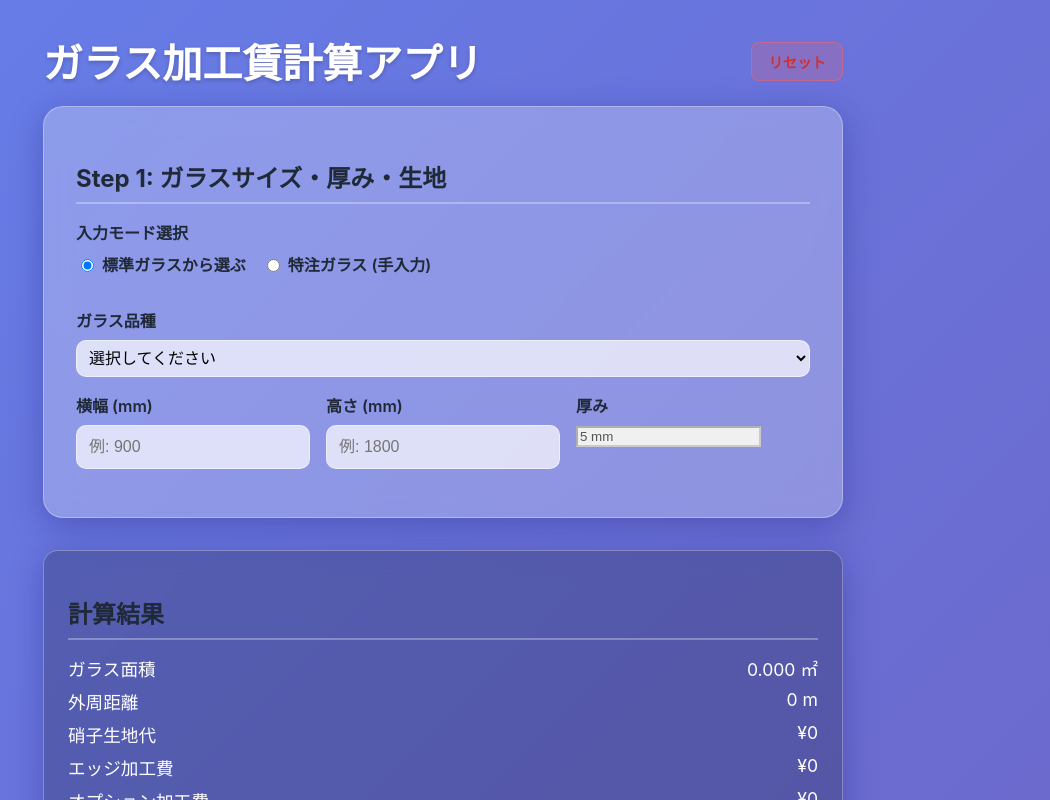
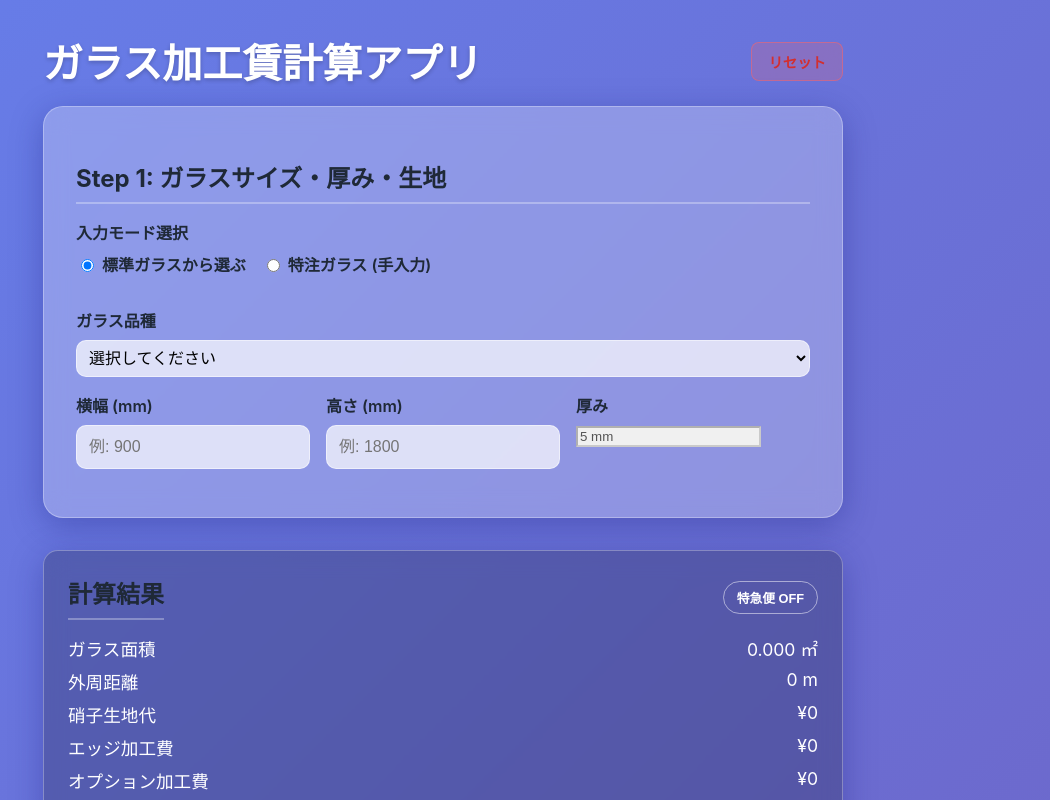
Before and after one commit to tamachan08/glass-cal, a React (Vite) app: page / in a window 1280 px wide. Shown: the top 800 px of the page, without its empty margins (197-1247 px from the left). Built offline with nearby package versions, Linux system fonts and the light colour scheme.

Commit message:
feat: Implement Express Delivery (Tokkyubin) option (1.2x Edge Fee)

```diff
--- a/src/App.tsx
+++ b/src/App.tsx
@@ -47,6 +47,9 @@ function App() {
     }
   });
 
+  // Express Delivery State
+  const [isExpress, setIsExpress] = useState<boolean>(false);
+
   const handleReset = () => {
     if (!window.confirm('入力内容を全てリセットしますか？')) return;
 
@@ -73,6 +76,7 @@ function App() {
         square_hole: Array(4).fill({ totalLength: 0, count: 0 })
       }
     });
+    setIsExpress(false);
   };
 
   const handleModeChange = (newMode: GlassMode) => {
@@ -103,8 +107,8 @@ function App() {
   };
 
   const result = useMemo(() => {
-    return calculateTotal(dimensions, edge, shape, options, unitPrice);
-  }, [dimensions, edge, shape, options, unitPrice]);
+    return calculateTotal(dimensions, edge, shape, options, unitPrice, isExpress);
+  }, [dimensions, edge, shape, options, unitPrice, isExpress]);
 
   return (
     <div className="app-container">
@@ -143,7 +147,12 @@ function App() {
         onUnitPriceChange={setUnitPrice}
       />
 
-      <ResultCard result={result} />
+      {/* Result Card with Express Option */}
+      <ResultCard
+        result={result}
+        isExpress={isExpress}
+        onExpressChange={setIsExpress}
+      />
 
       <ShapeSelector
         shape={shape}
--- a/src/components/ResultCard.tsx
+++ b/src/components/ResultCard.tsx
@@ -3,12 +3,37 @@ import type { CalculationResult } from '../types';
 
 interface ResultCardProps {
     result: CalculationResult;
+    isExpress?: boolean;
+    onExpressChange?: (val: boolean) => void;
 }
 
-export const ResultCard: React.FC<ResultCardProps> = ({ result }) => {
+export const ResultCard: React.FC<ResultCardProps> = ({ result, isExpress = false, onExpressChange }) => {
     return (
         <div className="glass-card result-box">
-            <h2>計算結果</h2>
+            <div style={{ display: 'flex', justifyContent: 'space-between', alignItems: 'center', marginBottom: '1rem' }}>
+                <h2 style={{ margin: 0 }}>計算結果</h2>
+                {onExpressChange && (
+                    <button
+                        onClick={() => onExpressChange(!isExpress)}
+                        style={{
+                            padding: '0.4rem 0.8rem',
+                            fontSize: '0.8rem',
+                            fontWeight: 'bold',
+                            borderRadius: '20px',
+                            border: '1px solid',
+                            cursor: 'pointer',
+                            backgroundColor: isExpress ? '#ff4081' : 'transparent',
+                            borderColor: isExpress ? '#ff4081' : 'rgba(255,255,255,0.5)',
+                            color: isExpress ? 'white' : 'white',
+                            transition: 'all 0.2s',
+                            boxShadow: isExpress ? '0 0 10px rgba(255, 64, 129, 0.5)' : 'none'
+                        }}
+                    >
+                        {isExpress ? '特急便 ON' : '特急便 OFF'}
+                    </button>
+                )}
+            </div>
+
             <div className="result-row">
                 <span>ガラス面積</span>
                 <span>{result.areaM2.toFixed(3)} ㎡</span>
@@ -21,8 +46,11 @@ export const ResultCard: React.FC<ResultCardProps> = ({ result }) => {
                 <span>硝子生地代</span>
                 <span>¥{result.glassCost.toLocaleString()}</span>
             </div>
-            <div className="result-row">
-                <span>エッジ加工費</span>
+            <div className="result-row" style={{ color: isExpress ? '#ff80ab' : 'inherit' }}>
+                <span>
+                    エッジ加工費
+                    {isExpress && <small style={{ marginLeft: '0.5rem', fontSize: '0.7em' }}>(x1.2)</small>}
+                </span>
                 <span>¥{result.edgeFee.toLocaleString()}</span>
             </div>
             <div className="result-row">
--- a/src/logic/calculator.ts
+++ b/src/logic/calculator.ts
@@ -38,7 +38,8 @@ export const calculateEdgeFee = (
     dimensions: GlassDimensions,
     edge: EdgeProcessing,
     shape: ShapeType,
-    unitPrice: number = 0
+    unitPrice: number = 0,
+    isExpress: boolean = false
 ): number => {
     const totalPerimMm = dimensions.width * 2 + dimensions.height * 2;
     // Calculate raw material cost for Case B usage
@@ -92,40 +93,15 @@ export const calculateEdgeFee = (
             unitPriceVal = FLAT_POLISH_PRICES[dimensions.thickness] * 2;
         }
 
-        return Math.ceil(lengthMeters * unitPriceVal * finishMultiplier * shapeMult);
+        let sMult = SHAPE_MULTIPLIERS[shape] || 1.0;
+
+        // Curved Chamfer Surcharge
+        if (curvedShapes.includes(shape) && config.type === 'chamfer') {
+            sMult *= 2.5;
+        }
+
+        return Math.ceil(lengthMeters * unitPriceVal * finishMultiplier * sMult);
     };
-
-    let totalEdgeFee = 0;
-
-    // Note: shapeMult is applied PER SIDE inside calcSideFee for standard types too?
-    // Previously: totalEdgeFee * shapeMult was done at the END.
-    // To mix types properly (e.g. Thunder + Polish), we must apply shapeMult inside standard types logic too if we move Thunder inside.
-    // However, the previous logic calculated total then applied shapeMult.
-    // Re-implementing standard logic to apply shapeMult inside calcSideFee for consistent behavior with Thunder.
-    // Wait, let's verify if `calcSideFee` previously applied shapeMult.
-    // NO. It didn't.
-    // The previous logic was: `return Math.ceil((totalEdgeFee * finalMultiplier) / 10) * 10;`.
-    // So Shape Multiplier applied to the SUM of all edge fees.
-
-    // BUT for Thunder:
-    // Case A: `(Rough * Perim * Shape) / 2`. Shape is part of it.
-    // Case B: `Material * 0.1`. Shape is NOT part of it (implicitly part of material? No, material is Rect).
-    // Prompt says "Branches: A (Curved) -> (Rough * Perim * Shape)/2". "B (Rect) -> Material * 0.1".
-
-    // If I move ShapeMult calculation inside `calcSideFee` for Standard types, it behaves the same as (Sum * ShapeMult).
-    // EXCEPT for rounding.
-    // Previously: Sum -> Apply Mult -> Round.
-    // Now: Apply Mult -> Sum.
-    // Mathematically `Sum(x*s) = s*Sum(x)`. So it's equivalent.
-    // Result will be fine.
-
-    // So I will apply `shapeMult` inside `calcSideFee` for standard types too.
-    // EXCEPT for the "Curved Chamfer Surcharge".
-    // That surcharge was `finalMultiplier *= 2.5`.
-    // That needs to be applied to CHAMFER edges only?
-    // "Rule: If Shape is Curved AND processing is Chamfer, apply 2.5x to Shape Factor."
-    // So for Chamfer sides, `shapeMult` becomes `shapeMult * 2.5`.
-    // I can handle this inside `calcSideFee`.
 
     const calculateStandardSide = (side: keyof EdgeProcessing, lengthMm: number): number => {
         const config = edge[side];
@@ -163,10 +139,16 @@ export const calculateEdgeFee = (
     };
 
     // Refactored main loop
+    let totalEdgeFee = 0;
     totalEdgeFee += calculateStandardSide('top', dimensions.width);
     totalEdgeFee += calculateStandardSide('bottom', dimensions.width);
     totalEdgeFee += calculateStandardSide('left', dimensions.height);
     totalEdgeFee += calculateStandardSide('right', dimensions.height);
+
+    // Apply Express Surcharge (1.2x)
+    if (isExpress) {
+        totalEdgeFee *= 1.2;
+    }
 
     // Round up total to nearest 10 yen
     return Math.ceil(totalEdgeFee / 10) * 10;
@@ -268,10 +250,11 @@ export const calculateTotal = (
     edge: EdgeProcessing,
     shape: ShapeType,
     options: ProcessingOptions,
-    unitPrice: number
+    unitPrice: number,
+    isExpress: boolean = false
 ): CalculationResult => {
     const perimeter = calculatePerimeter(dimensions.width, dimensions.height, edge);
-    const edgeFee = calculateEdgeFee(dimensions, edge, shape, unitPrice);
+    const edgeFee = calculateEdgeFee(dimensions, edge, shape, unitPrice, isExpress);
     const optionFee = calculateOptionFee(dimensions, options);
     const glassCost = calculateGlassCost(dimensions.width, dimensions.height, unitPrice);
 
```
Also changed, not shown: verify_v4.ts (+42 -39 lines).
